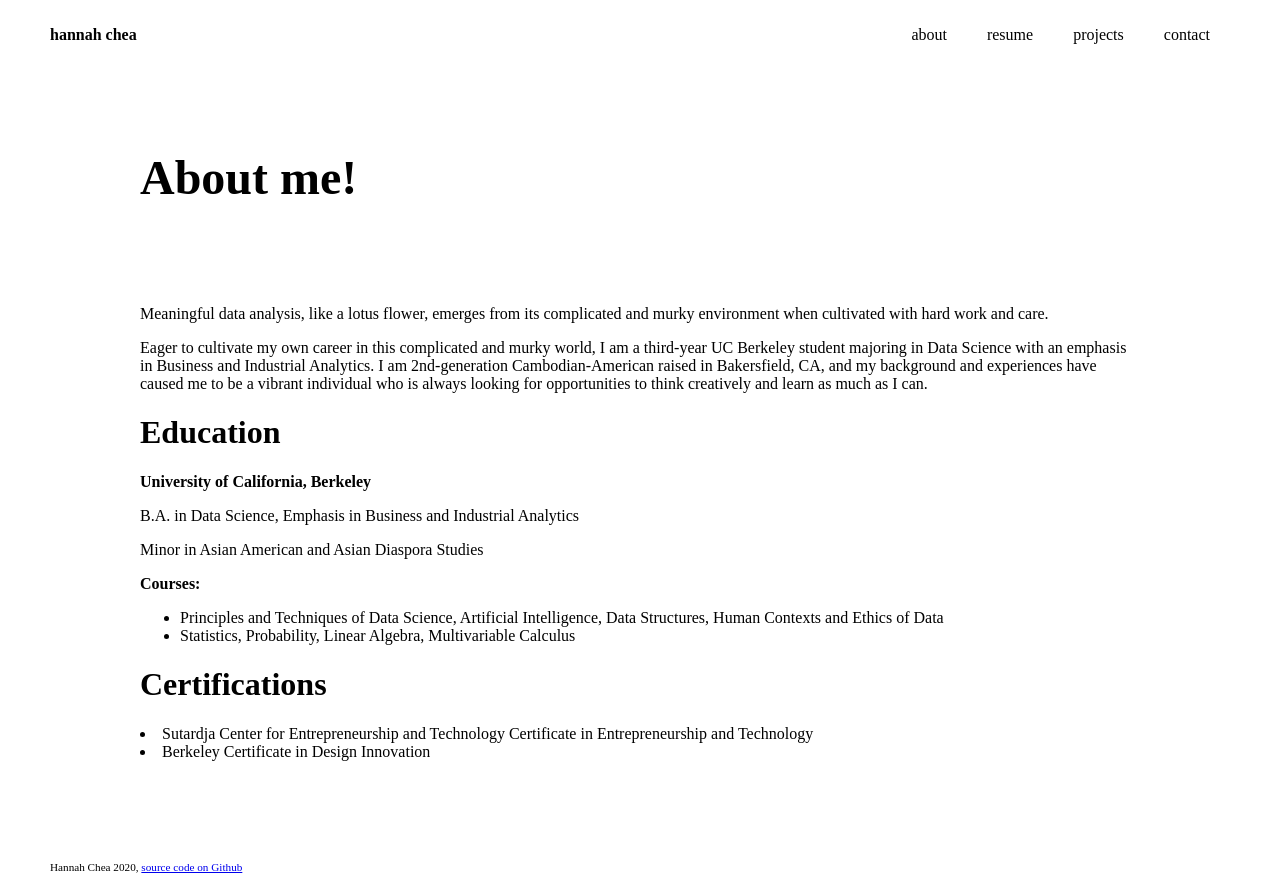
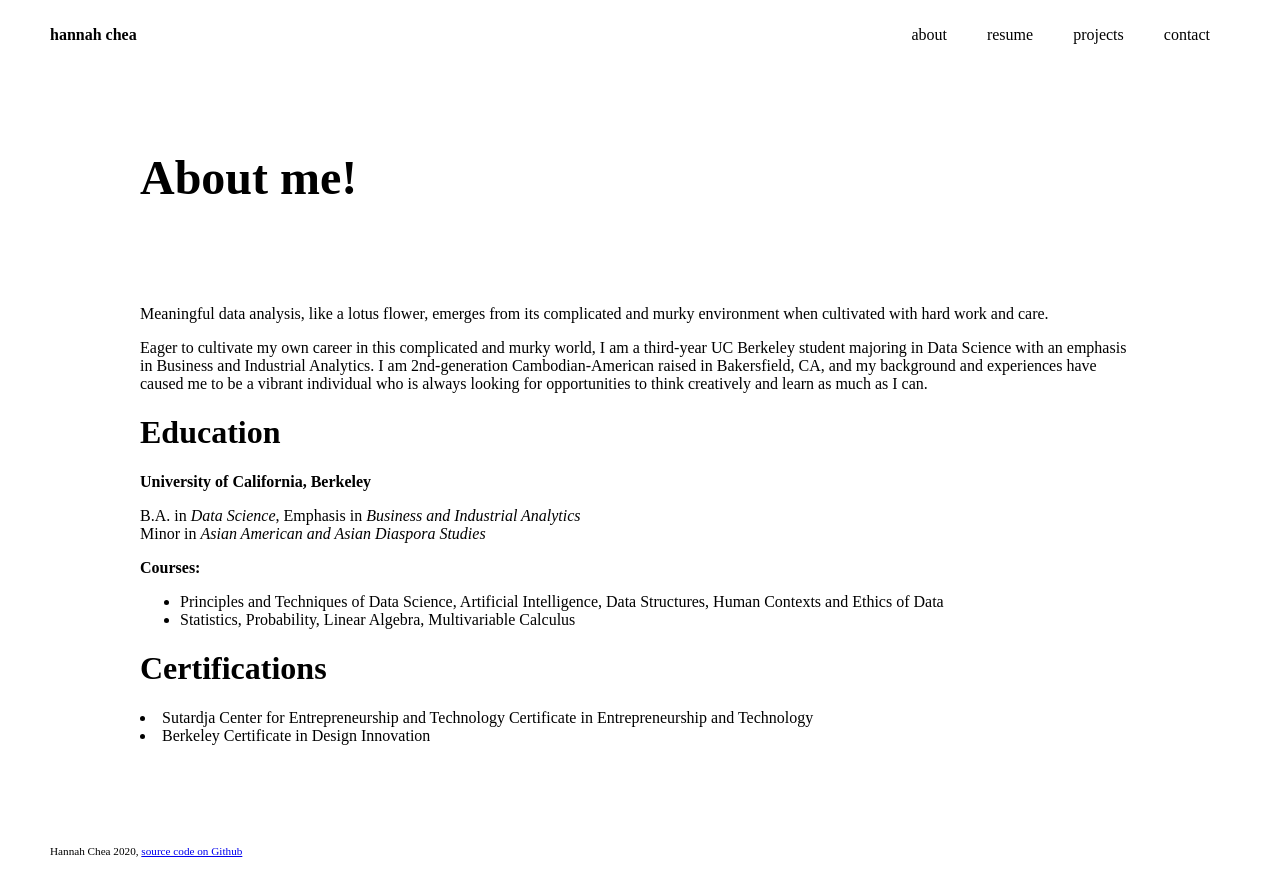
Before and after one commit to cheahannah/former-personal-website, a Gatsby site: page /about in a window 1280 px wide. Built offline with nearby package versions, Linux system fonts and the light colour scheme; Gatsby itself is replaced by a stand-in of ours.

Commit message:
Small edits

```diff
--- a/content/projects/project2.md
+++ b/content/projects/project2.md
@@ -1,5 +1,5 @@
 ---
-title: Spam vs Ham Email Classifier
+title: Spam vs Ham Email Classifier (2019)
 subtitle: '2019'
 featuredImage: spam.jpg
 excerpt: 'Tools: Python (numpy, pandas, seaborn, matplotlib), Jupyter Notebooks'
--- a/content/projects/project3.md
+++ b/content/projects/project3.md
@@ -1,5 +1,5 @@
 ---
-title: Presidential Twitter Behavior
+title: Presidential Twitter Behavior (2019)
 subtitle: '2019'
 featuredImage: twitter2.jpg
 excerpt: 'Tools: Python (numpy, pandas, matplotlib, seaborn), Jupyter Notebooks'
--- a/content/projects/project4.md
+++ b/content/projects/project4.md
@@ -1,5 +1,5 @@
 ---
-title: Reported Laser Pointings at Aircrafts
+title: Reported Laser Pointings at Aircrafts (2019)
 subtitle: '2019'
 featuredImage: laser.PNG
 excerpt: 'Tools: Tableu, Excel'
--- a/content/projects/project5.md
+++ b/content/projects/project5.md
@@ -1,5 +1,5 @@
 ---
-title: Automated Medical Image Analysis
+title: Automated Medical Image Analysis (2017)
 subtitle: '2017'
 featuredImage: revsup2.png
 excerpt: 'Tools: MATLAB'
--- a/src/pages/about.js
+++ b/src/pages/about.js
@@ -19,8 +19,8 @@ const AboutPage = () => (
       <div>
         <h1>Education</h1>
         <b>University of California, Berkeley</b>
-        <p>B.A. in Data Science, Emphasis in Business and Industrial Analytics</p>
-        <p>Minor in Asian American and Asian Diaspora Studies</p>
+        <p>B.A. in <i>Data Science</i>, Emphasis in <i>Business and Industrial Analytics</i>
+        <br/ >Minor in <i>Asian American and Asian Diaspora Studies</i></p>
         <b>Courses: </b>
         <ul class="columns" data-columns="2">
           <li>Principles and Techniques of Data Science, Artificial Intelligence, Data Structures, Human Contexts and Ethics of Data</li>
--- a/src/pages/index.css
+++ b/src/pages/index.css
@@ -4,7 +4,7 @@
 }
 
 a {
-  color: rgb(122, 172, 236);
+  color: rgb(0, 0, 0);
 }
 
 body {
--- a/src/pages/projects.css
+++ b/src/pages/projects.css
@@ -15,6 +15,7 @@
 
 .project h3 {
   margin-top: -20px;
+  color: rgb(0, 0, 0, 0.5);
 }
 
 .project a {
@@ -23,7 +24,8 @@
 
 .project p {
   margin-top: -20px;
-  color: rgba(0, 0, 0, 0.5);
+  color: rgba(51, 51, 51, 0.5);
+  font-size: 18px;
 }
 
 .project-thumbnail {
--- a/src/pages/projects.js
+++ b/src/pages/projects.js
@@ -6,13 +6,12 @@ import PageLayout from "../components/PageLayout";
 import Footer from "../components/Footer";
 import "./projects.css";
 
-const ProjectTile = ({ title, subtitle, excerpt, featuredImage, href }) => {
+const ProjectTile = ({ title, excerpt, featuredImage, href }) => {
   return (
     <div className="project">
       <Link to={href}>
         <Img fluid={featuredImage.childImageSharp.fluid} className="project-thumbnail"/>
         <h2>{title}</h2>
-        <h3>{subtitle}</h3>
         <p>{excerpt}</p>
       </Link>
     </div>
```
